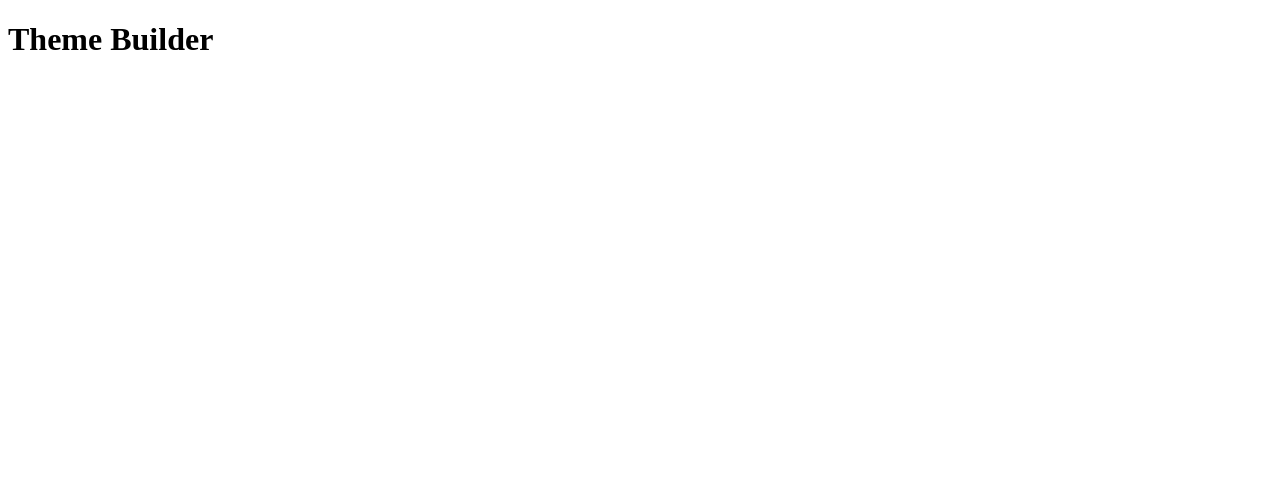
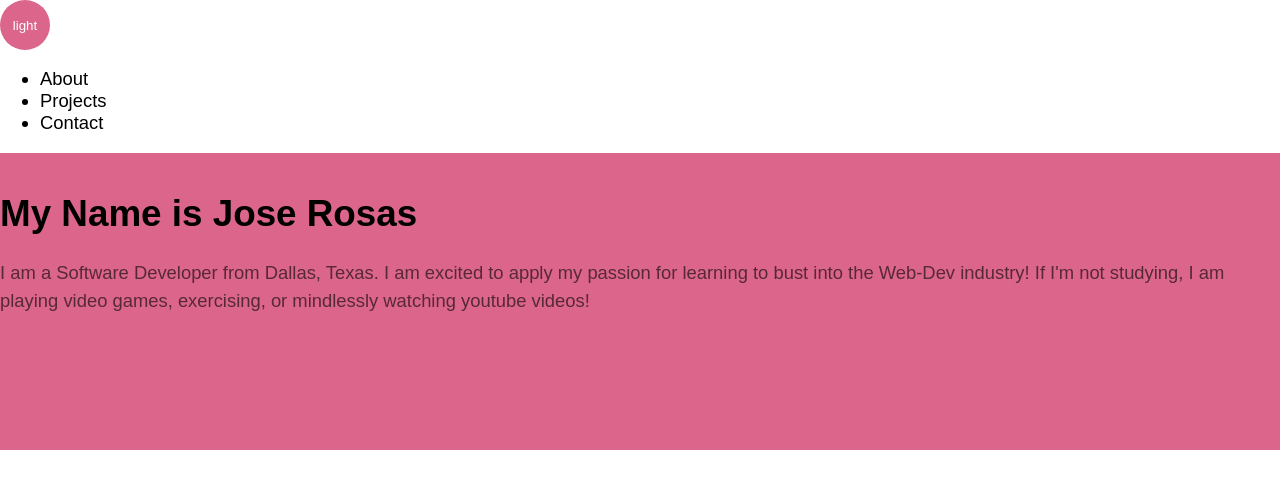
Before and after one commit to josejrrosas/React-Portfolio, a React (Create React App) app: page / in a window 1280 px wide. Shown: the top 488 px of the page. Built offline with nearby package versions, Linux system fonts and the light colour scheme; the HTML template or start-up script is replaced by a standard one.

Commit message:
split header and toggle components, addded styles folder.

```diff
--- a/src/App.js
+++ b/src/App.js
@@ -1,6 +1,9 @@
 import React from 'react';
 import { ThemeProvider } from "styled-components";
 import { useState } from "react"
+import Toggle from "./Components/Toggle"
+import GlobalStyles from "./Components/styles/Global"
+import Header from "./Components/Header.js";
 
 const LightTheme = {
   pageBackground: "white",
@@ -22,7 +25,9 @@ function App() {
   const [theme, setTheme] = useState("light")
   return (
     <ThemeProvider theme = {themes[theme]}>
-      <h1>Theme Builder</h1>
+      <GlobalStyles/>
+      <Toggle theme = {theme} setTheme = {setTheme} />
+      <Header />
     </ThemeProvider>
   );
 }
--- a/src/components/Header.js
+++ b/src/components/Header.js
@@ -1,19 +1,29 @@
-import React from 'react'
-import styled from 'styled-components'
+import React from "react";
+import { StyledHeader, Nav } from "./styles/Header.styled";
 
-function Header(props) {
-    function changeTheme(){
-        if(props.theme === "light"){
-            props.theme("dark");
-        }
-        else{
-            props.theme("light")
-        }
-    }
+const Header = () => {
+  return (
+    <StyledHeader>
+      <Nav>
+        <ul>
+          <li>About</li>
+          <li>Projects</li>
+          <li>Contact</li>
+        </ul>
+      </Nav>
 
-  return (
-    <div>Header</div>
-  )
-}
+      <div>
+        <h1>My Name is Jose Rosas</h1>
 
-export default Header
+        <p>
+          I am a Software Developer from Dallas, Texas. I am excited to apply my
+          passion for learning to bust into the Web-Dev industry! If I'm not
+          studying, I am playing video games, exercising, or mindlessly watching
+          youtube videos!
+        </p>
+      </div>
+    </StyledHeader>
+  );
+};
+
+export default Header;
--- /dev/null
+++ b/src/components/Toggle.js
@@ -0,0 +1,24 @@
+import React from 'react'
+import { ToggleStyle } from "./styles/Toggle.styled";
+
+function Toggle(props) {
+    function changeTheme(){
+        if(props.theme === "light"){
+            props.setTheme("dark");
+            document.getElementById("toggle" ).innerHTML = "dark"
+        }
+        else{
+            props.setTheme("light")
+            document.getElementById("toggle" ).innerHTML = "light"
+
+        }
+    };
+
+  return (
+    <ToggleStyle id="toggle" onClick={changeTheme}>
+      light
+    </ToggleStyle>
+  )
+}
+
+export default Toggle
--- /dev/null
+++ b/src/components/styles/Global.js
@@ -0,0 +1,28 @@
+import { createGlobalStyle } from "styled-components";
+
+const GlobalStyles = createGlobalStyle`
+    @import url('https://fonts.googleapis.com/css2?family=Poppins:wght@300;400;600;700&display=swap');
+
+    *{
+        box-sizing: border-box;
+    }
+
+    body{
+        background: ${({theme}) => theme.pageBackground};
+        color:  ${({theme}) => theme.tagLineColor};
+        font-family: 'Poppins', sans-serif;
+        font-size: 1.15em;
+        margin:0;
+    }
+
+    p{
+        opacity: 0.6;
+        line-height: 1.5;
+    }
+
+    img{
+        max-width: 100%;
+    }
+`;
+
+export default GlobalStyles
--- /dev/null
+++ b/src/components/styles/Header.styled.js
@@ -0,0 +1,19 @@
+import styled from "styled-components";
+
+export const StyledHeader = styled.header `
+    background-color: ${({theme}) => theme.titleColor};
+    color: ${({theme}) => theme.tagLineColor};
+    height:50vh;
+`;
+
+export const Nav = styled.nav`
+    background-color: ${({theme}) => theme.pageBackground};
+    display:flex;
+    align-items:center;
+    justify-content:space-between;
+    margin-bottom: 40px;
+
+    @media(max-width: ${({theme}) => theme.mobile}) {
+        flex-direction: column;
+    }
+`
--- /dev/null
+++ b/src/components/styles/Toggle.styled.js
@@ -0,0 +1,16 @@
+import styled from "styled-components";
+
+export const ToggleStyle = styled.button `
+    cursor: pointer;
+    height:50px;
+    width:50px;
+    border-radius:50%;
+    border:none;
+    background-color: ${props => props.theme.titleColor};
+    color: ${props => props.theme.pageBackground};
+
+    &:focus {
+        outline: none;
+    }
+    transition: all .5s ease;
+`;
```
